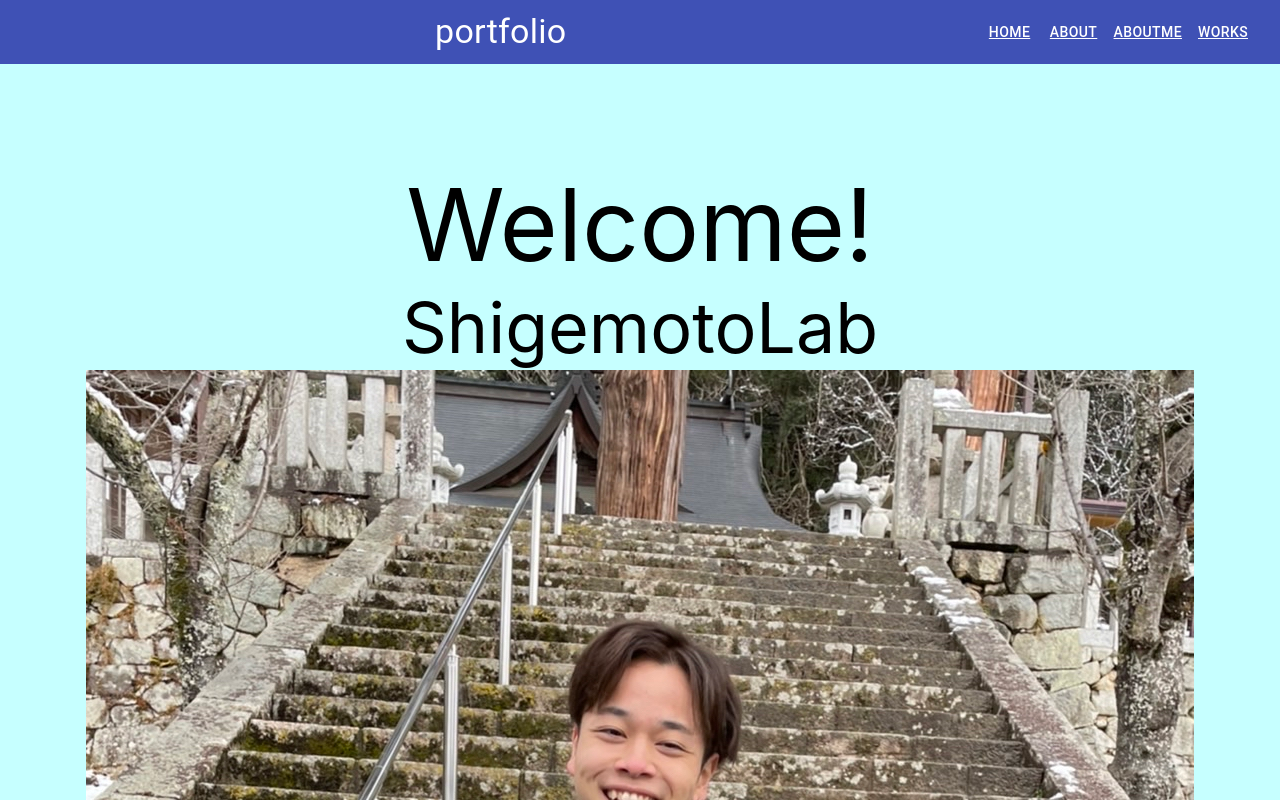
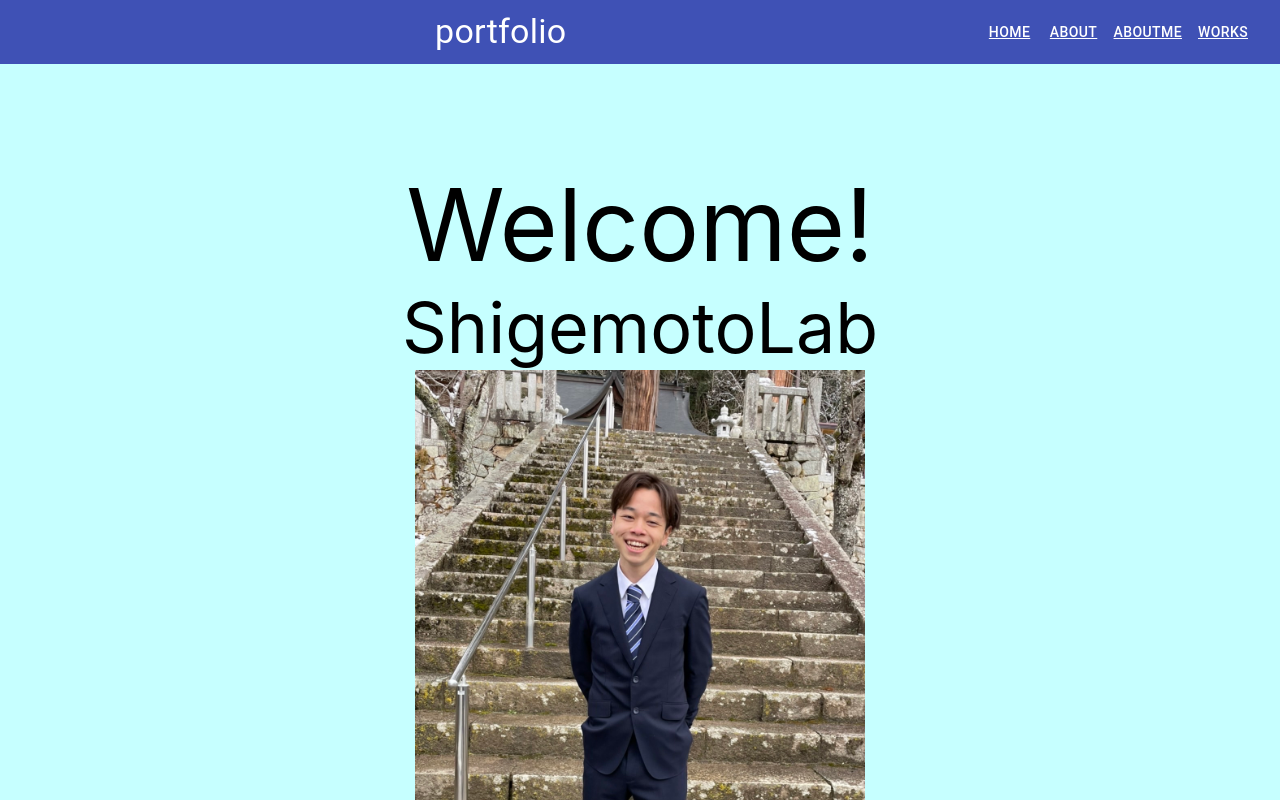
Before and after one commit to BM20053/portfolio, a React (Create React App) app: page / in a window 1280 px wide. Shown: the top 800 px of the page. Built offline with nearby package versions, Linux system fonts and the light colour scheme.

Commit message:
画像挿入

```diff
--- a/src/component/pages/home.js
+++ b/src/component/pages/home.js
@@ -12,7 +12,8 @@ export default class Home extends React.Component {
                 <div className='sabtitle'>
                     ShigemotoLab
                 </div>
-                <input type="image" img src={Image} alt="Image" />
+                    <input type="image" img src={Image} alt="Image" width="450" height="600"/>
+
             </div>
 
         )
```
